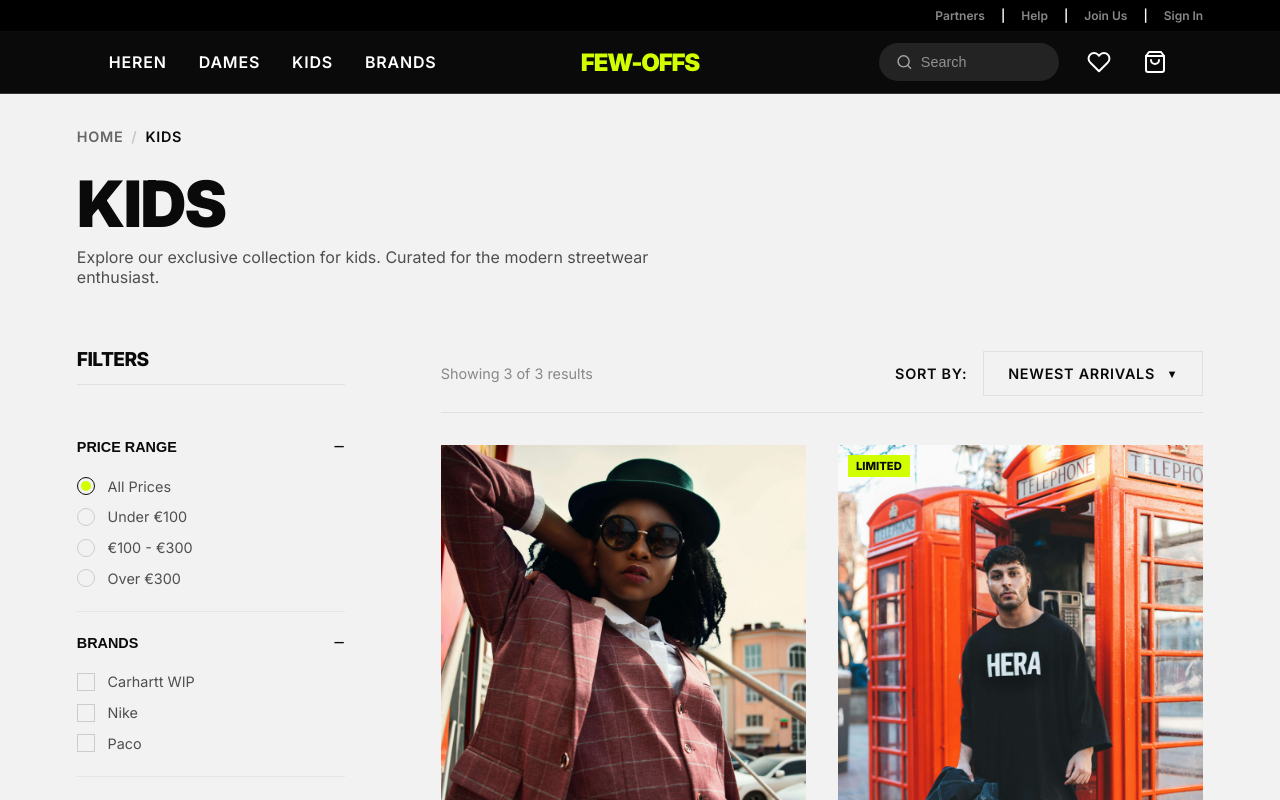
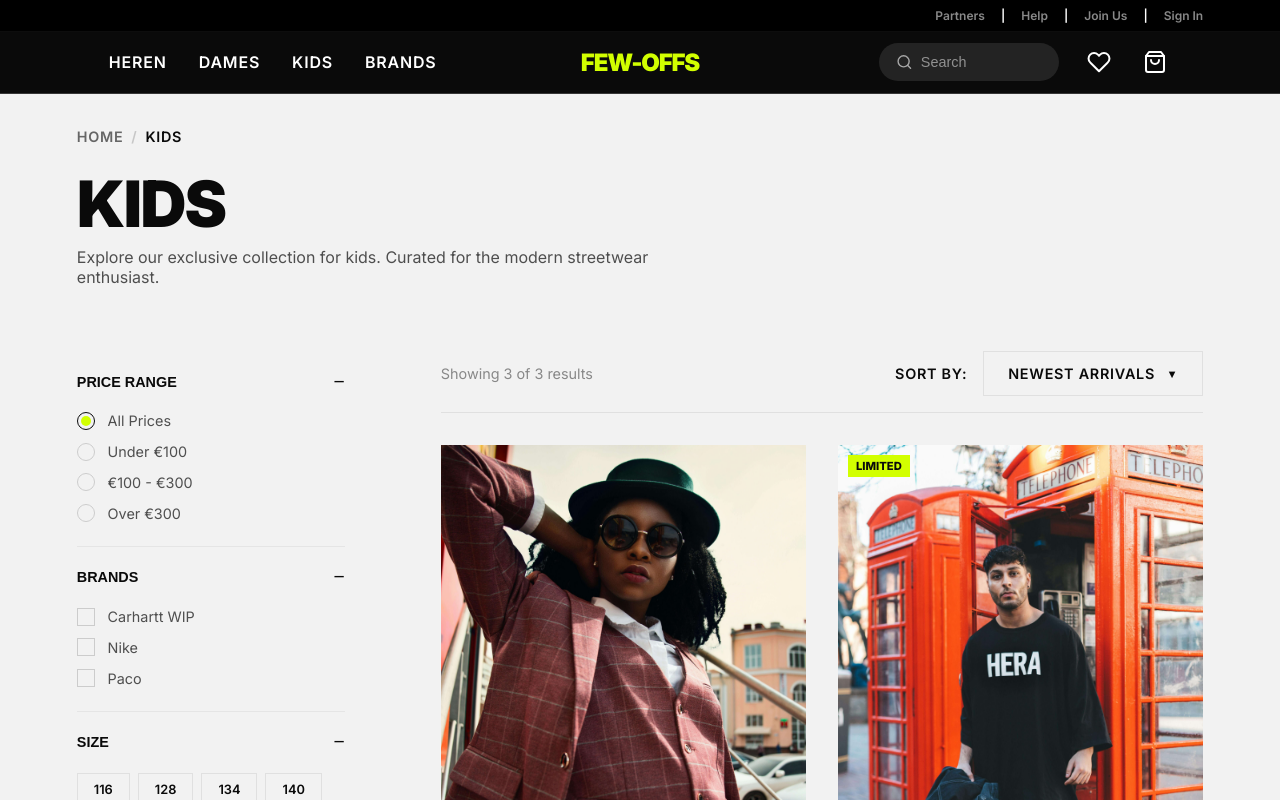
Before and after one commit to jelleschokkaert/few-offs-react, a React (Vite) app: page /kids in a window 1280 px wide. Shown: the top 800 px of the page. Built offline with nearby package versions, Linux system fonts and the light colour scheme.

Commit message:
remove filter sidebar header

```diff
--- a/src/components/UI/FilterSidebar.jsx
+++ b/src/components/UI/FilterSidebar.jsx
@@ -24,9 +24,6 @@ const FilterSection = ({ title, children, defaultOpen = true }) => {
 const FilterSidebar = ({ filters, activeFilters, onFilterChange }) => {
     return (
         <aside className="filter-sidebar">
-            <div className="filter-sidebar-header">
-                <h3>Filters</h3>
-            </div>
 
             <FilterSection title="Price Range">
                 <div className="filter-options">
```
